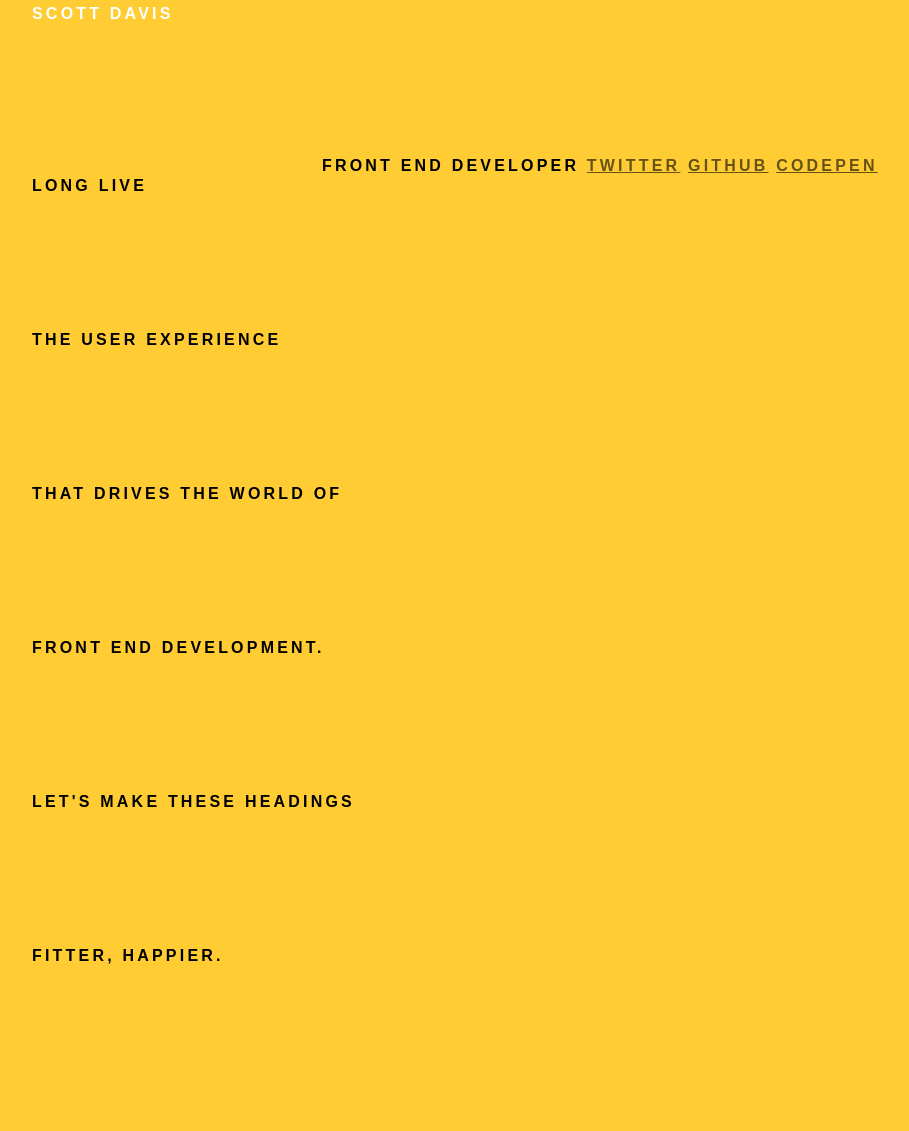
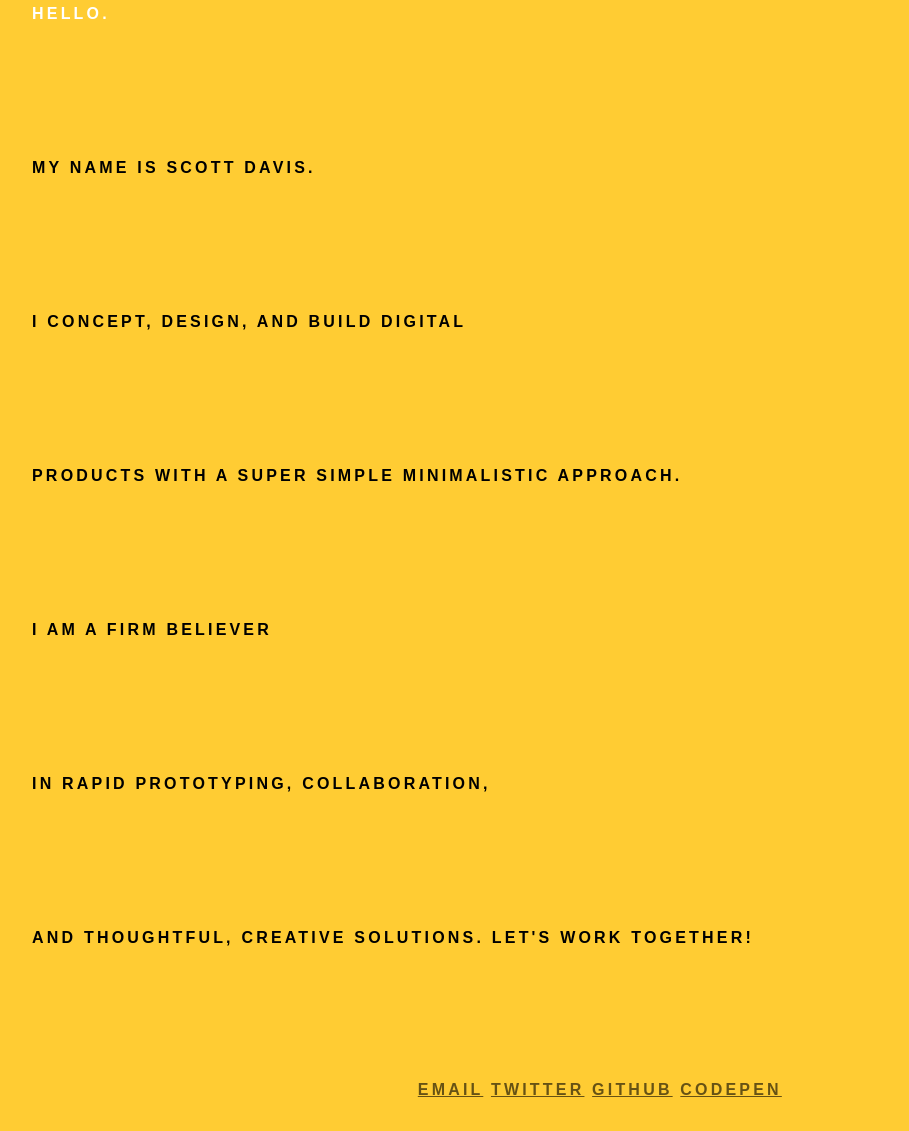
Before and after one commit to sctdvs/fitter-happier-junk, a plain HTML site: page index.html in a window 1280 px wide. Shown: the part 69-1200 px from the top of the page, without its empty margins (40-949 px from the left). Drawn offline with Linux system fonts and the light colour scheme.

Commit message:
update index.html

```diff
--- a/index.html
+++ b/index.html
@@ -26,17 +26,17 @@
   <div class="banner-object center">
 
   <div class="banner-body">
-    <h1 data-fitter-happier-text class="white">Scott Davis</h1>
-    <span>Front End Developer</span>
+    <h1 data-fitter-happier-text class="white">Hello.</h1>
+    <h1 data-fitter-happier-text class="">My name is Scott Davis.</h1>
+    <h1 data-fitter-happier-text class="">I concept, design, and build digital</h1>
+    <h1 data-fitter-happier-text class="">products with a super simple minimalistic approach.</h1>
+    <h1 data-fitter-happier-text class="">I am a firm believer</h1>
+    <h1 data-fitter-happier-text class="">in rapid prototyping, collaboration,</h1>
+    <h1 data-fitter-happier-text class="">and thoughtful, creative solutions.  Let's work together!</h1>
+    <a href="mailto:slrd88@gmail.com">Email</a>
     <a href="http://twitter.com/sctdvs" target="_blank">Twitter</a>
     <a href="http://github.com/sctdvs" target="_blank">Github</a>
     <a href="http://codepen.io/sctdvs" target="_blank">Codepen</a>
-    <h1 data-fitter-happier-text class="">Long live</h1>
-    <h1 data-fitter-happier-text class="">the user experience</h1>
-    <h1 data-fitter-happier-text class="">that drives the world of</h1>
-    <h1 data-fitter-happier-text class="">front end development.</h1>
-    <h1 data-fitter-happier-text class="">Let's make these headings</h1>
-    <h1 data-fitter-happier-text class="">Fitter, happier.</h1>
   </div>
 </div>
 <script src="dist/fitter-happier-text.js"></script>
```
